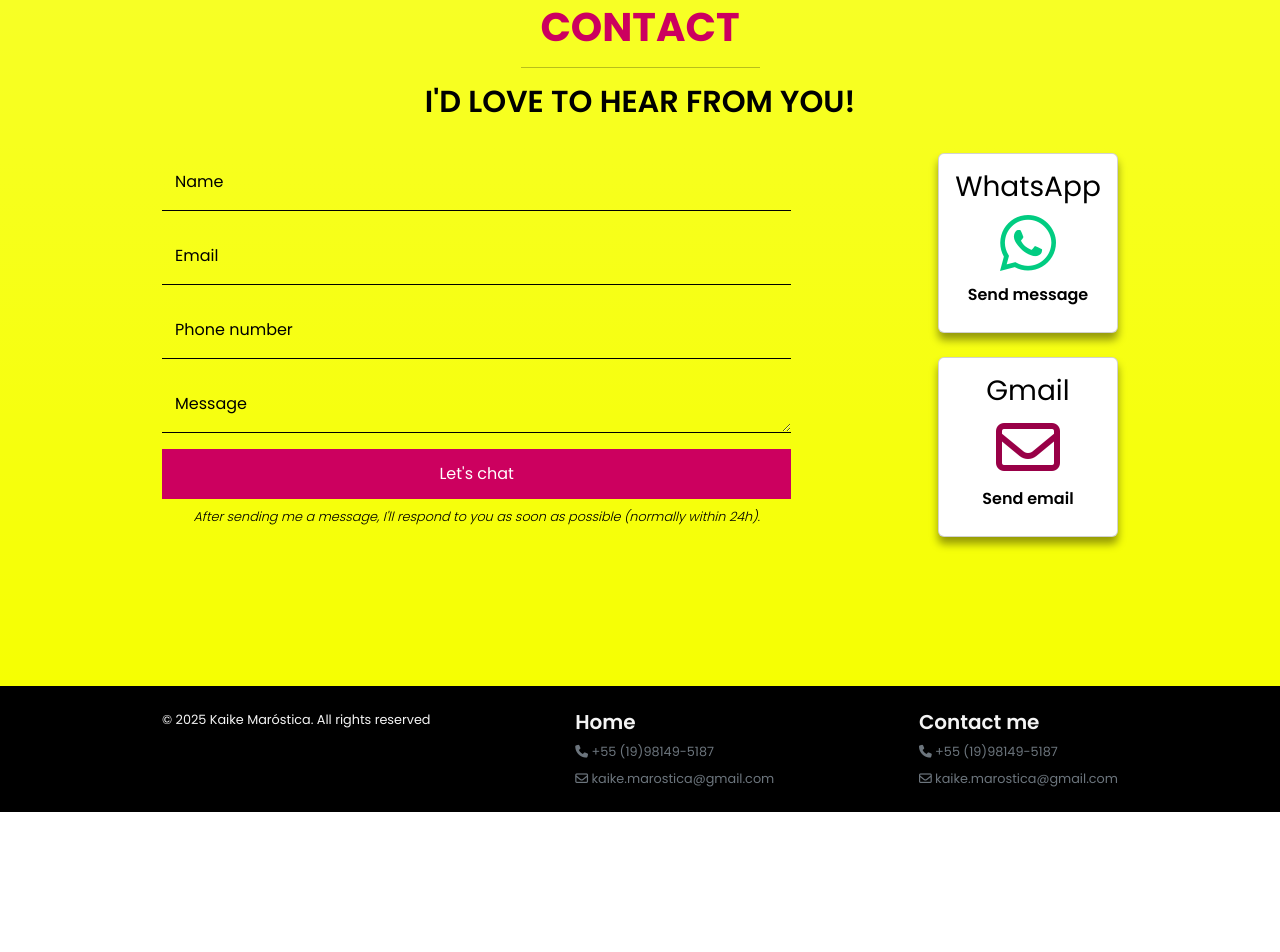
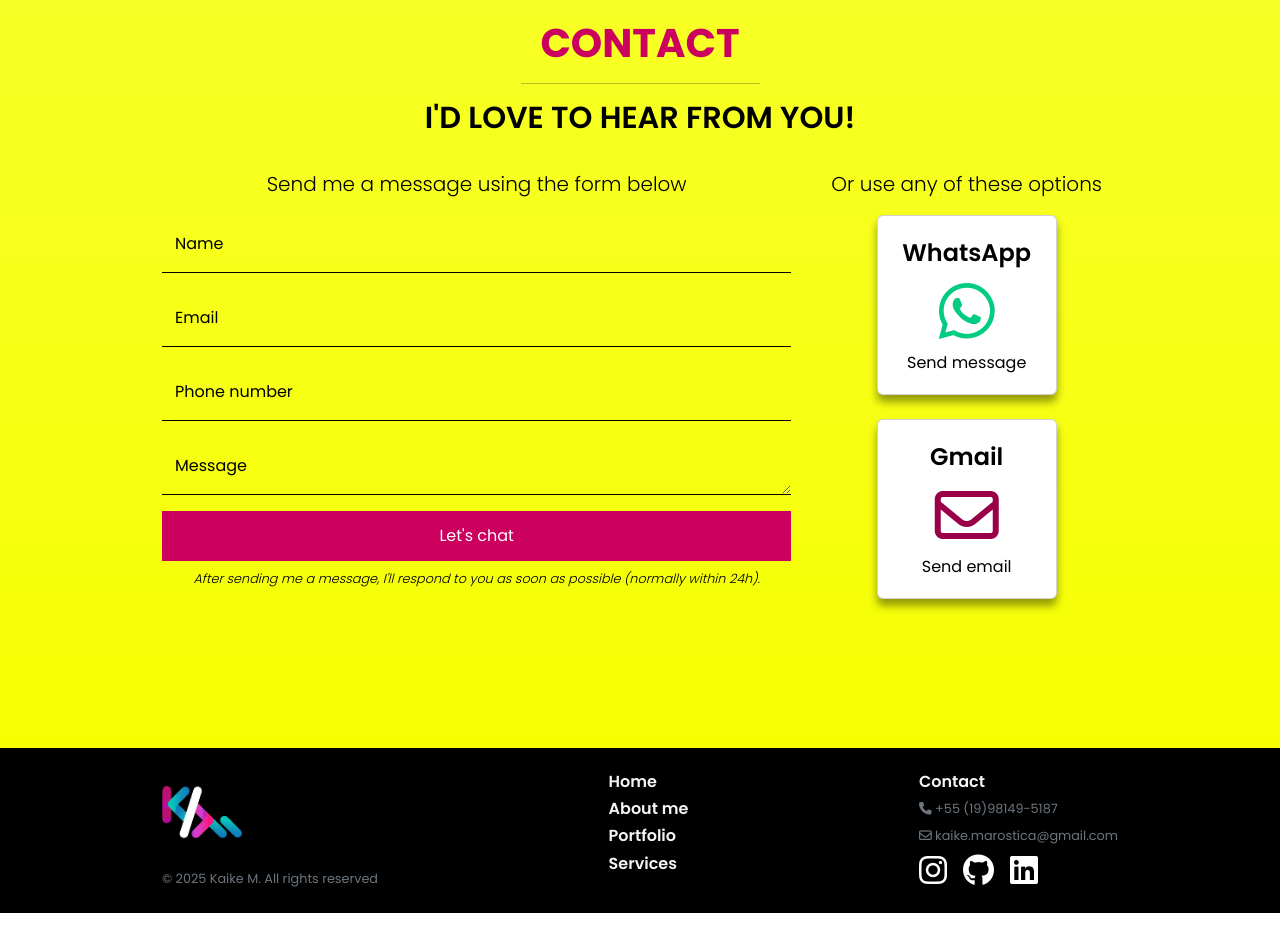
Before and after one commit to kaikem/kaikem-portfolio, a website: page index.html in a window 1280 px wide. Shown: the part 3576-4528 px from the top of the page. Before the commit the page ends 4429 px from the top, so only its background shows below. Drawn offline with nearby package versions, Linux system fonts and the light colour scheme; files that its build step writes are made by us from their sources.

Commit message:
various (stable)

```diff
--- a/index.html
+++ b/index.html
@@ -19,8 +19,8 @@
         <!--HEADER-->
         <header class="header vh-100 text-center position-relative">
             <div class="text-container position-relative d-flex flex-column justify-content-center align-items-center h-100">
-                <img id="mainLogo" src="./images/custom2.png" alt="Kaike M. Developer Logo" />
-                <h1 id="mainHeading" class="text-primary display-3 fw-bold text-uppercase">Web Developer</h1>
+                <img id="heroLogo" src="./images/custom2.png" alt="Kaike M. Developer Logo" />
+                <h1 id="mainHeading" class="main-heading text-primary display-3 fw-bold text-uppercase">Web Developer</h1>
                 <!--<h1 id="typingText" class="display-1 fw-bold text-white"></h1>-->
                 <p class="roles text-white text-uppercase fs-4">
                     Specialized in <br /><span class="text-info fw-bold text-uppercase">Small Businesses</span> &
@@ -294,7 +294,7 @@
 
                 <div class="row text-center">
                     <div class="col-12">
-                        <a class="btn btn-primary btn-lg px-5 mx-2">See more details</a>
+                        <a class="btn btn-primary btn-lg px-5 mx-2 mb-3">See more details</a>
                         <a href="#contact" class="btn btn-outline-light btn-lg px-5 mx-2">Message me now</a>
                     </div>
                 </div>
@@ -316,6 +316,7 @@
                 <div class="row mb-5">
                     <div class="col-md-8">
                         <div class="text-center">
+                            <p class="lead">Send me a message using the form below</p>
                             <form>
                                 <div class="mb-3 form-floating">
                                     <input type="text" id="formName" class="form-control bg-transparent border-top-0 border-start-0 border-end-0 rounded-0 border-dark text-dark" placeholder="Name" />
@@ -359,23 +360,24 @@
                         </div>
                     </div>
 
-                    <div id="contactActionsCol" class="col-md-4 d-flex justify-content-end">
+                    <div id="contactActionsCol" class="col-md-4 d-flex flex-column align-items-center">
+                        <p class="lead">Or use any of these options</p>
                         <div class="contact-actions d-flex flex-column gap-4">
                             <div class="contact-whats">
                                 <div class="card text-center">
-                                    <div class="card-body p-3">
-                                        <h3 class="card-title m-0">WhatsApp</h3>
+                                    <div class="card-body d-flex flex-column justify-content-center p-3">
+                                        <p class="card-title fs-4 fw-semibold m-0">WhatsApp</p>
                                         <i class="fa-brands fa-whatsapp fa-4x text-success p-2"></i>
-                                        <p class="card-text fw-semibold">Send message</p>
+                                        <p class="card-text">Send message</p>
                                     </div>
                                 </div>
                             </div>
                             <div class="contact-email">
                                 <div class="card text-center">
-                                    <div class="card-body p-3">
-                                        <h3 class="card-title m-0">Gmail</h3>
+                                    <div class="card-body d-flex flex-column justify-content-center p-3">
+                                        <p class="card-title fs-4 fw-semibold m-0">Gmail</p>
                                         <i class="far fa-envelope fa-4x text-secondary p-2"></i>
-                                        <p class="card-text fw-semibold">Send email</p>
+                                        <p class="card-text">Send email</p>
                                     </div>
                                 </div>
                             </div>
@@ -390,18 +392,32 @@
             <div class="container">
                 <div class="row">
                     <div class="d-flex justify-content-between">
-                        <p class="fs-7 text-light m-0">&copy; 2025 Kaike Maróstica. All rights reserved</p>
-                        <div class="d-flex flex-column">
-                            <h5 class="text-light fw-semibold">Home</h5>
-                            <a class="fs-7 text-muted mb-2"><i class="fa-solid fa-phone fs-7"></i> +55 (19)98149-5187</a>
-                            <a class="fs-7 text-muted m-0"><i class="far fa-envelope fs-7"></i> kaike.marostica@gmail.com</a>
+                        <div class="d-none d-md-flex flex-column justify-content-between">
+                            <img class="footer-logo" src="./images/custom2.png" alt="Kaike M. Developer Logo" />
+                            <p class="fs-7 text-muted m-0">&copy; 2025 Kaike M. All rights reserved</p>
                         </div>
                         <div class="d-flex flex-column">
-                            <h5 class="text-light fw-semibold">Contact me</h5>
+                            <a href="#home" class="fs-7 text-muted m-0"><h6 class="text-light fw-semibold">Home</h6></a>
+                            <a href="#about" class="fs-7 text-muted m-0"><h6 class="text-light fw-semibold">About me</h6></a>
+                            <a href="#portfolio" class="fs-7 text-muted m-0"><h6 class="text-light fw-semibold">Portfolio</h6></a>
+                            <a href="#services" class="fs-7 text-muted m-0"><h6 class="text-light fw-semibold">Services</h6></a>
+                        </div>
+                        <div class="d-flex flex-column">
+                            <a href="#contact"><h6 class="text-light fw-semibold">Contact</h6></a>
                             <p class="fs-7 text-muted mb-2"><i class="fa-solid fa-phone fs-7"></i> +55 (19)98149-5187</p>
-                            <p class="fs-7 text-muted m-0"><i class="far fa-envelope fs-7"></i> kaike.marostica@gmail.com</p>
+                            <p class="fs-7 text-muted mb-2"><i class="far fa-envelope fs-7"></i> kaike.marostica@gmail.com</p>
+                            <div class="hstack gap-3">
+                                <a href="#"><i class="fab fa-instagram fa-2x text-white"></i></a>
+                                <a href="#"><i class="fab fa-github fa-2x text-white"></i></a>
+                                <a href="#"><i class="fab fa-linkedin fa-2x text-white"></i></a>
+                            </div>
                         </div>
                     </div>
+                </div>
+                <hr class="d-block d-md-none mx-auto w-75" />
+                <div class="d-flex d-md-none justify-content-between align-items-center">
+                    <img class="footer-logo" src="./images/custom2.png" alt="Kaike M. Developer Logo" />
+                    <p class="fs-7 text-muted m-0">&copy; 2025 Kaike M. All rights reserved</p>
                 </div>
             </div>
         </div>
--- a/scss/styles.scss
+++ b/scss/styles.scss
@@ -26,14 +26,9 @@ section.show {
     opacity: 0;
 }
 
-//service-divider
-.service-divider {
-    border: 1px solid var(--bs-info);
-}
-
 #backToTopBtn.show {
     position: fixed;
-    bottom: 120px;
+    bottom: 55px;
     right: 20px;
     background-color: var(--bs-info);
     color: var(--bs-light);
@@ -48,6 +43,11 @@ section.show {
     opacity: 0.8;
 }
 
+//service-divider
+.service-divider {
+    border: 1px solid var(--bs-info);
+}
+
 //----------------------------------------------------------------------------------------
 //HEADER
 //canvas
@@ -59,7 +59,7 @@ section.show {
 }
 
 //img
-#mainLogo {
+#heroLogo {
     width: 330px;
     height: 330px;
 }
@@ -100,7 +100,7 @@ section.show {
     width: 120px;
 }
 
-.card {
+.about .card {
     width: 30%;
     height: 142px;
     transition: transform 0.6s ease-out;
@@ -155,6 +155,8 @@ section.show {
     cursor: pointer;
     width: 180px;
     height: 180px;
+    transition: transform 0.6s ease-out;
+    box-shadow: 0px 7px 8px rgba(0, 0, 0, 0.4);
 }
 
 //----------------------------------------------------------------------------------------
@@ -163,22 +165,28 @@ section.show {
     text-decoration: none;
 }
 
+//img
+.footer-logo {
+    width: 80px;
+    height: 80px;
+}
+
 //----------------------------------------------------------------------------------------
 //MEDIA QUERIES
 //992px
 @media (max-width: 992px) {
-    .card-title {
+    .about .card-title {
         font-size: 1rem;
     }
 
-    #mainLogo {
+    #heroLogo {
         width: 300px;
         height: 300px;
     }
 }
 
 //720px
-@media (max-width: 768px) {
+@media (max-width: 767px) {
     .header .roles {
         font-size: 1.1rem !important;
     }
@@ -187,7 +195,7 @@ section.show {
         flex-direction: column;
     }
 
-    #mainLogo {
+    #heroLogo {
         width: 270px;
         height: 270px;
     }
@@ -203,8 +211,13 @@ section.show {
 
 //400px
 @media (max-width: 400px) {
-    #mainLogo {
+    #heroLogo {
         width: 220px;
         height: 220px;
     }
+
+    .footer-logo {
+        width: 50px;
+        height: 50px;
+    }
 }
```
